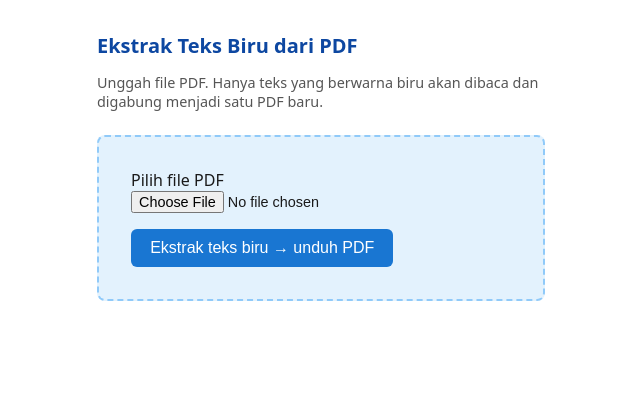
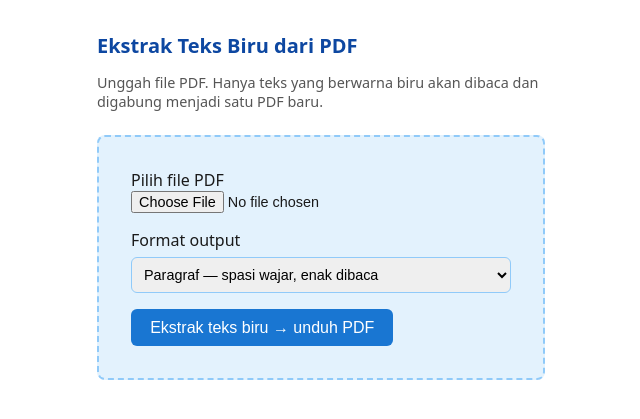
Before and after one commit to nikiaprian/text-detector, a Flask app: page / in a window 1280 px wide. Shown: the top 419 px of the page, without its empty margins (319-959 px from the left). Run offline with Flask 3, Linux system fonts and the light colour scheme.

Commit message:
newest version

```diff
--- a/app.py
+++ b/app.py
@@ -93,14 +93,20 @@ def _flush_paragraph(current: list[dict], out: list[dict]) -> None:
 def extract_blue_text_from_pdf(input_path: str) -> list[dict]:
     """Baca PDF, kembalikan list paragraf biru. Satu paragraf = satu blok teks
     (banyak baris digabung). Span dalam blok yang sama digabung jadi satu item.
+    Nomor halaman diambil dari halaman yang sedang diproses (page_num).
     """
     doc = fitz.open(input_path)
     blue_spans = []
+    current_paragraph = []
+    in_blue_paragraph = False
     for page_num in range(len(doc)):
+        # Flush sisa paragraf dari halaman sebelumnya (jangan campur halaman)
+        _flush_paragraph(current_paragraph, blue_spans)
+        current_paragraph = []
+        in_blue_paragraph = False
+
         page = doc[page_num]
         blocks = _as_list(page.get_text("dict", sort=True).get("blocks"))
-        current_paragraph = []
-        in_blue_paragraph = False
         for block in blocks:
             if not isinstance(block, dict) or block.get("type") != 0:
                 continue
@@ -125,22 +131,51 @@ def extract_blue_text_from_pdf(input_path: str) -> list[dict]:
                         in_blue_paragraph = False
             _flush_paragraph(current_paragraph, blue_spans)
             current_paragraph = []
+    _flush_paragraph(current_paragraph, blue_spans)
     doc.close()
     return blue_spans
 
 
-def create_pdf_with_blue_text(blue_spans: list[dict], output_path: str) -> None:
+# Opsi format output PDF: spasi antar baris & antar paragraf
+OUTPUT_STYLES = {
+    "paragraph": {"line_height": 12, "line_gap": 1, "para_gap": 4},   # standar, enak dibaca
+    "compact": {"line_height": 10, "line_gap": 0, "para_gap": 1},      # dempet, cocok list/tabel
+    "lines": {"line_height": 12, "line_gap": 1, "para_gap": 2},        # baris per baris, cocok tabel
+}
+
+
+# Spasi seperti Shift+Enter (baris menempel): tinggi baris = size * multiplier
+TIGHT_LINE_MULT = 1.05  # sangat ketat, baris nyaris rapat
+
+
+def create_pdf_with_blue_text(
+    blue_spans: list[dict], output_path: str, output_style: str = "paragraph"
+) -> None:
     """Buat PDF baru yang hanya berisi teks biru (tetap warna biru).
-    Pakai insert_text (point) per baris agar teks pasti tampil.
+    output_style: 'paragraph' (standar), 'compact' (rapat), 'lines' (baris per baris untuk tabel).
+    Jika semua teks dari satu halaman, spasi otomatis sangat ketat (single spacing).
     """
+    pages_used = {item.get("page", 1) for item in blue_spans}
+    single_page = len(pages_used) <= 1
+    # Compact atau satu halaman → spasi ketat seperti Shift+Enter (baris menempel)
+    use_tight_spacing = single_page or (output_style == "compact")
+
+    style = OUTPUT_STYLES.get(output_style, OUTPUT_STYLES["paragraph"])
+    line_height = style["line_height"]
+    line_gap = style["line_gap"]
+    para_gap = style["para_gap"]
+    if use_tight_spacing:
+        line_gap = 0
+        para_gap = 0
+
     doc = fitz.open()
     blue_pdf = (0, 0, 1)
-    line_height = 14
     margin = 50
     y = margin
     page_width = 595
     page_height = 842
     page = doc.new_page(width=page_width, height=page_height)
+    prev_source_page = None  # halaman sumber item sebelumnya
     for item in blue_spans:
         text = item.get("text") or ""
         if not text.strip():
@@ -149,12 +184,30 @@ def create_pdf_with_blue_text(blue_spans: list[dict], output_path: str) -> None:
             size = min(float(item.get("size", 12)), 12)
         except (TypeError, ValueError):
             size = 12
-        label = f"[hal {item.get('page', 1)}] "
+        # Ketat (Shift+Enter): tinggi baris = size * 1.05 agar baris menempel
+        if use_tight_spacing:
+            line_step = size * TIGHT_LINE_MULT
+            empty_line_step = size * TIGHT_LINE_MULT * 0.4
+        else:
+            line_step = line_height + line_gap
+            empty_line_step = line_height * 0.5
+
+        item_page = item.get("page", 1)
+        # Satu spasi antar halaman sumber: [hal 4] ... [hal 5] diberi jarak
+        if prev_source_page is not None and item_page != prev_source_page:
+            y += line_step
+            min_line = size * (TIGHT_LINE_MULT + 0.3) if use_tight_spacing else line_height
+            if y > page_height - margin - min_line:
+                page = doc.new_page(width=page_width, height=page_height)
+                y = margin
+        prev_source_page = item_page
+
+        label = f"[hal {item_page}] "
         full = label + text
         for line in full.split("\n"):
             line = line.strip()
             if not line:
-                y += line_height * 0.5
+                y += empty_line_step
                 continue
             # Pastikan hanya karakter yang aman untuk font helv (Latin)
             line_safe = "".join(c if ord(c) < 256 else "?" for c in line)
@@ -163,12 +216,14 @@ def create_pdf_with_blue_text(blue_spans: list[dict], output_path: str) -> None:
                 page.insert_text(pt, line_safe, fontsize=size, color=blue_pdf, fontname="helv")
             except Exception:
                 page.insert_text(pt, line_safe, fontsize=size, color=blue_pdf)
-            y += line_height + 2
-            if y > page_height - margin - line_height:
+            y += line_step
+            min_line = size * (TIGHT_LINE_MULT + 0.3) if use_tight_spacing else line_height
+            if y > page_height - margin - min_line:
                 page = doc.new_page(width=page_width, height=page_height)
                 y = margin
-        y += 4
-        if y > page_height - margin - line_height:
+        y += para_gap
+        min_line = size * (TIGHT_LINE_MULT + 0.3) if use_tight_spacing else line_height
+        if y > page_height - margin - min_line:
             page = doc.new_page(width=page_width, height=page_height)
             y = margin
     doc.save(output_path, garbage=1, deflate=False)
@@ -200,10 +255,14 @@ def extract_blue():
                 "error": "Tidak ada teks warna biru ditemukan di PDF ini.",
                 "hint": "Pastikan teks benar-benar menggunakan warna biru (bukan hitam/abu-abu)."
             }), 422
+        output_style = (request.form.get("output_style") or "paragraph").strip().lower()
+        if output_style not in OUTPUT_STYLES:
+            output_style = "paragraph"
+
         buf = BytesIO()
         out_path = tempfile.mktemp(suffix=".pdf")
         try:
-            create_pdf_with_blue_text(blue_spans, out_path)
+            create_pdf_with_blue_text(blue_spans, out_path, output_style=output_style)
             with open(out_path, "rb") as f:
                 buf.write(f.read())
         finally:
@@ -230,4 +289,4 @@ def extract_blue():
 
 
 if __name__ == "__main__":
-    app.run(debug=True, port=5000)
+    app.run(host="0.0.0.0", port=5000, debug=True)
--- a/templates/index.html
+++ b/templates/index.html
@@ -82,6 +82,11 @@
     }
     #pesan.error { background: #ffebee; color: #c62828; display: block; }
     #pesan.sukses { background: #e8f5e9; color: #2e7d32; display: block; }
+    label[for="output_style"] { display: block; margin-top: 1rem; margin-bottom: 0.35rem; }
+    #output_style {
+      width: 100%; padding: 0.5rem; font-size: 0.9rem;
+      border: 1px solid #90caf9; border-radius: 6px; margin-bottom: 1rem;
+    }
   </style>
 </head>
 <body>
@@ -91,6 +96,12 @@
   <form id="form" enctype="multipart/form-data">
     <label for="file">Pilih file PDF</label>
     <input type="file" id="file" name="file" accept=".pdf" required>
+    <label for="output_style">Format output</label>
+    <select id="output_style" name="output_style">
+      <option value="paragraph">Paragraf — spasi wajar, enak dibaca</option>
+      <option value="compact">Compact — rapat, cocok list/tabel</option>
+      <option value="lines">Baris per baris — cocok isi tabel (satu baris = satu entri)</option>
+    </select>
     <button type="submit" id="btn">Ekstrak teks biru → unduh PDF</button>
   </form>
 
@@ -129,6 +140,7 @@
       tampilLoading(true);
       const fd = new FormData();
       fd.append("file", file);
+      fd.append("output_style", document.getElementById("output_style").value);
       try {
         const res = await fetch("/api/extract-blue", {
           method: "POST",
```
